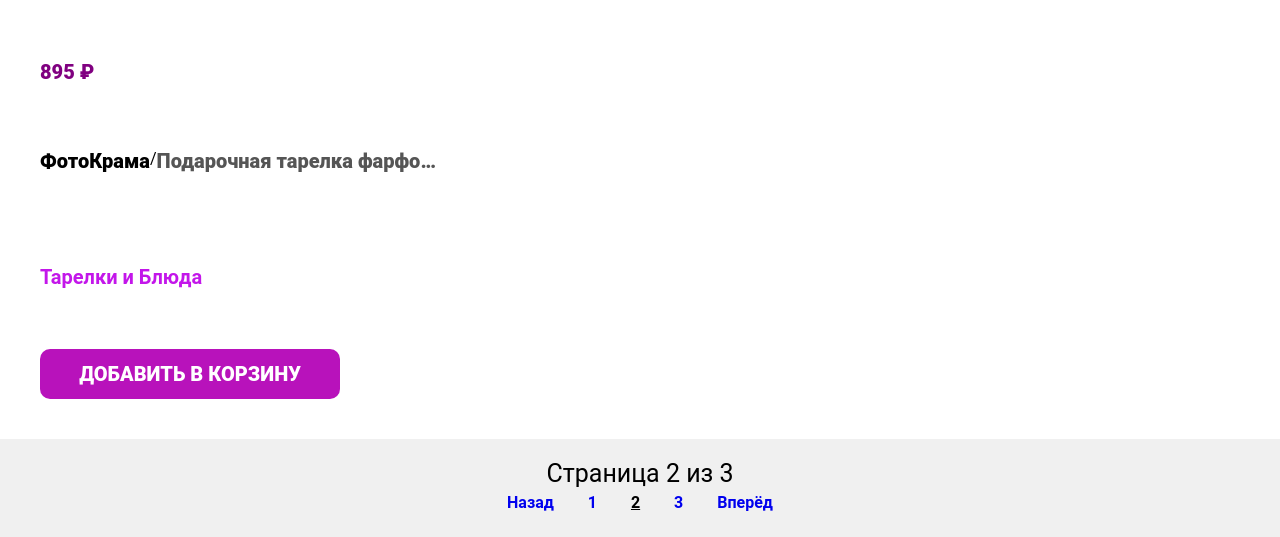
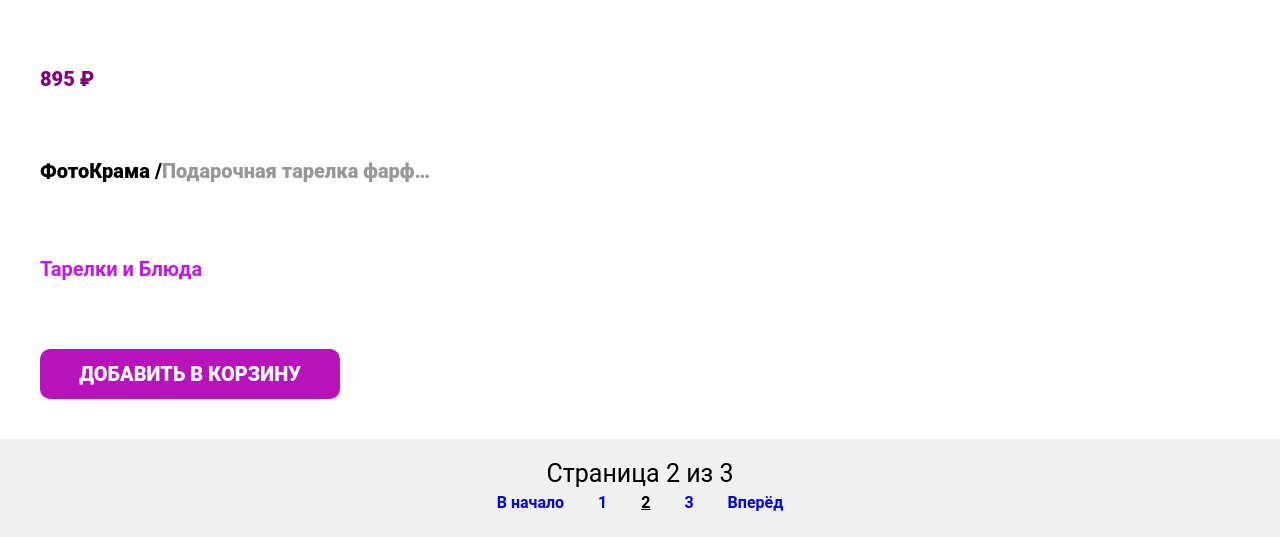
Before and after one commit to BubaLisa/new_wildberries, a Django app: page /?page=2 in a window 1280 px wide. Shown: the part 2721-3258 px from the top of the page. Run offline with Django 5.2, Linux system fonts and the light colour scheme; data comes from the database, SQL or seed files in the repository; both versions use the stored data as it was after the commit; parts of the project's set-up code (start-up, migrations or seed data) failed here and were passed over.

Commit message:
pagination changed (В начало вместо назад)

```diff
--- a/app/static/styles/style.css
+++ b/app/static/styles/style.css
@@ -83,14 +83,13 @@ nav .nav-links .nav-link a {
   display: flex;
   flex-direction: row;
   overflow: hidden;
-  margin: 5px 0 5px 0;
-  height: 50px;
+  height: 30px;
 }
 
 .products .product-card .product-name {
   font-size: 20px;
   font-weight: 900;
-  color: rgb(85, 85, 85);
+  color: rgb(152, 151, 151);
   overflow: hidden;
   max-width: 300px;
   white-space: nowrap;
--- a/app/templates/app/index.html
+++ b/app/templates/app/index.html
@@ -12,9 +12,8 @@
             </a>
             <p class="product-price">{{ product.price }} ₽</p>
             <div class="product-info">
-                <p class="product-brand">{{ product.brand.name }}</p>
-                /
-                <p class="product-name">{{ product.name }}</p>
+                <p class="product-brand">{{ product.brand.name }} /</p>
+                <p class="product-name"> {{ product.name }}</p>
             </div>
             <p class="product-category">{{ product.category.name }}</p>
             <a href="{% url 'basket_add' product.id %}">
@@ -27,16 +26,15 @@
     </div>
 <div class="pagination">
     <div class="page-indicator">Страница {{ page_obj.number }} из {{ page_obj.paginator.num_pages }}</div>
-
-    {% if page_obj.has_previous %}
-        <a href="?page={{ page_obj.previous_page_number }}">Назад</a>
+    {% if page_obj.number > 1 %}
+        <a href="?page=1">В начало</a>
     {% endif %}
 
     {% for page in pagination_range %}
         {% if page == '...' %}
             <span>...</span>
         {% elif page == page_obj.number %}
-            <span class="current">{{ page }}</span>
+            <span class="current page-num">{{ page }}</span>
         {% else %}
             <a href="?page={{ page }}">{{ page }}</a>
         {% endif %}
```
Also changed, not shown: db.sqlite3.
